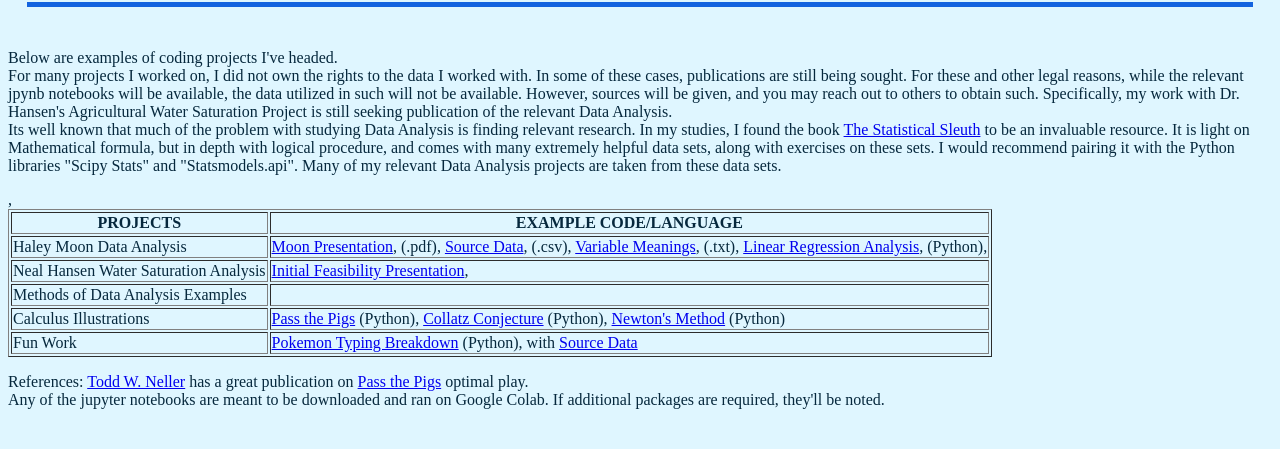
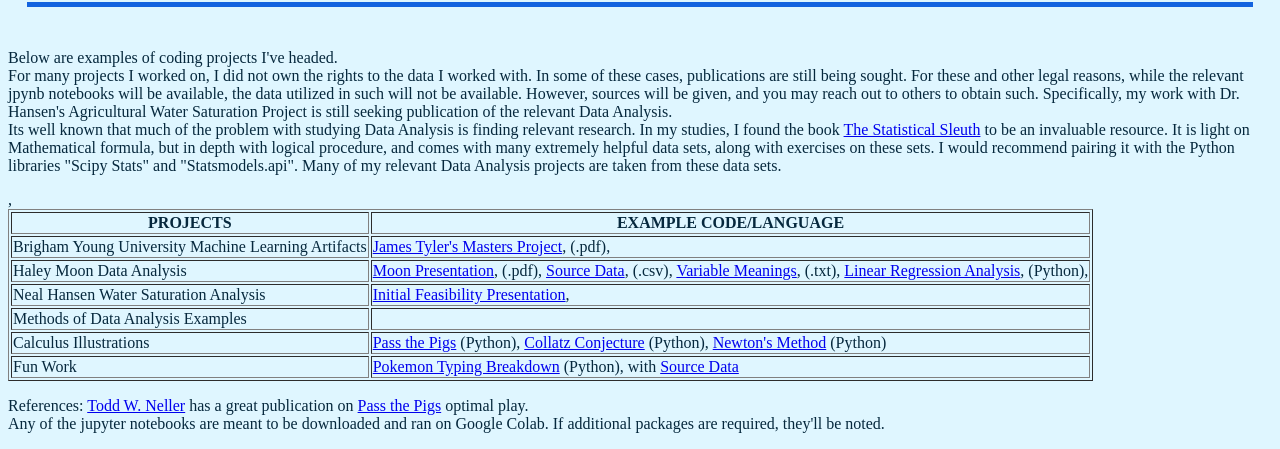
Before and after one commit to jamestyler0949/Resume, a plain HTML site: page statistics.html in a window 1280 px wide. Shown: the part 840-1289 px from the top of the page. Before the commit the page ends 1265 px from the top, so only its background shows below. Drawn offline with Linux system fonts and the light colour scheme.

Commit message:
Update statistics.html

```diff
--- a/statistics.html
+++ b/statistics.html
@@ -36,6 +36,9 @@
 
   <tbody>
     <tr>
+      <td>Brigham Young University Machine Learning Artifacts</td><td><a href="James Tyler's Masters Project.pdf">James Tyler's Masters Project</a>, (.pdf), </td>
+    </tr>
+    <tr>
       <td>Haley Moon Data Analysis</td><td><a href="moon_presentation.pdf">Moon Presentation</a>, (.pdf), <a href="moon_data.csv">Source Data</a>, (.csv), <a href="moon_variables.txt">Variable Meanings</a>, (.txt), <a href="MOON_Linear_Regression.ipynb">Linear Regression Analysis</a>, (Python),  </td>
     </tr>
     <tr>
```
